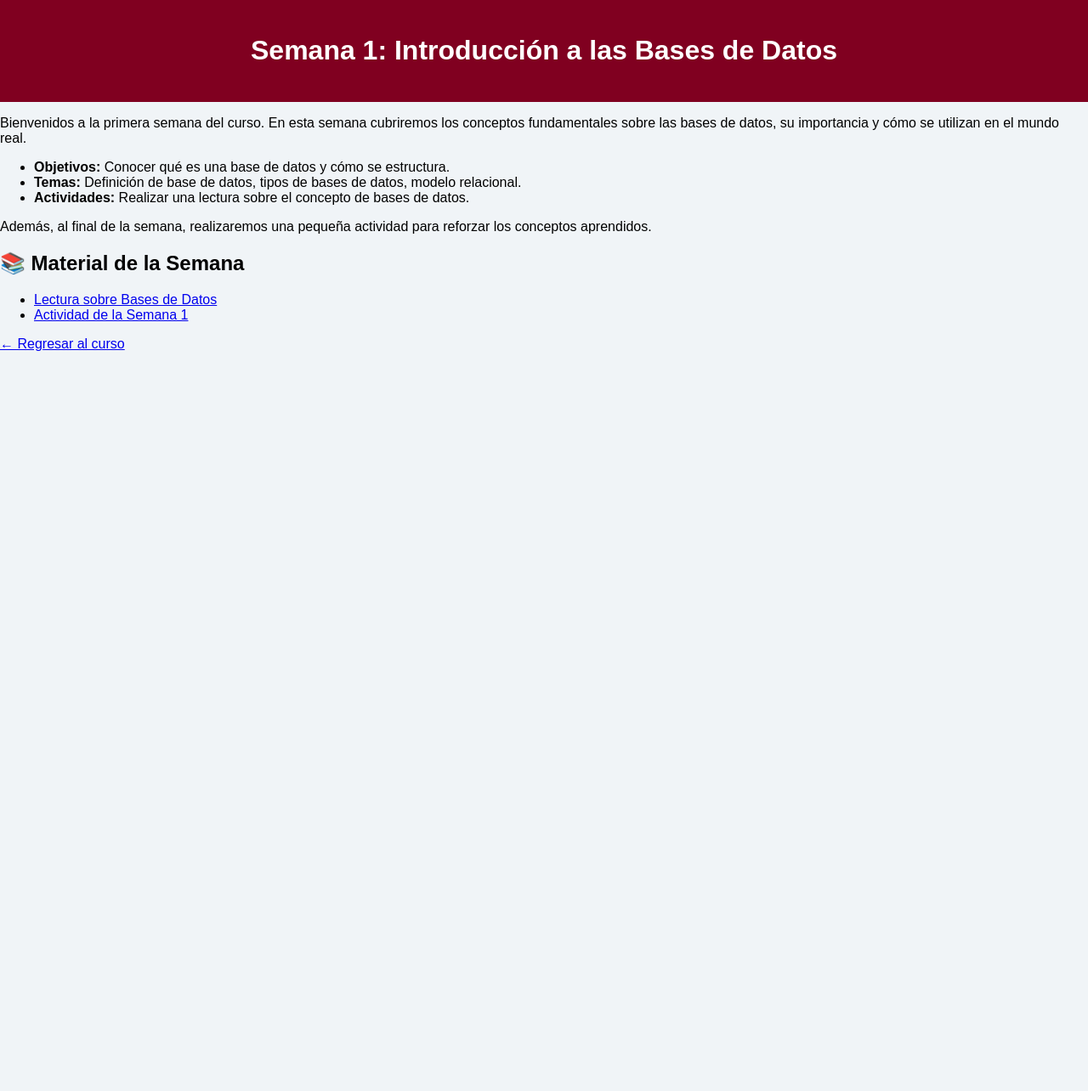
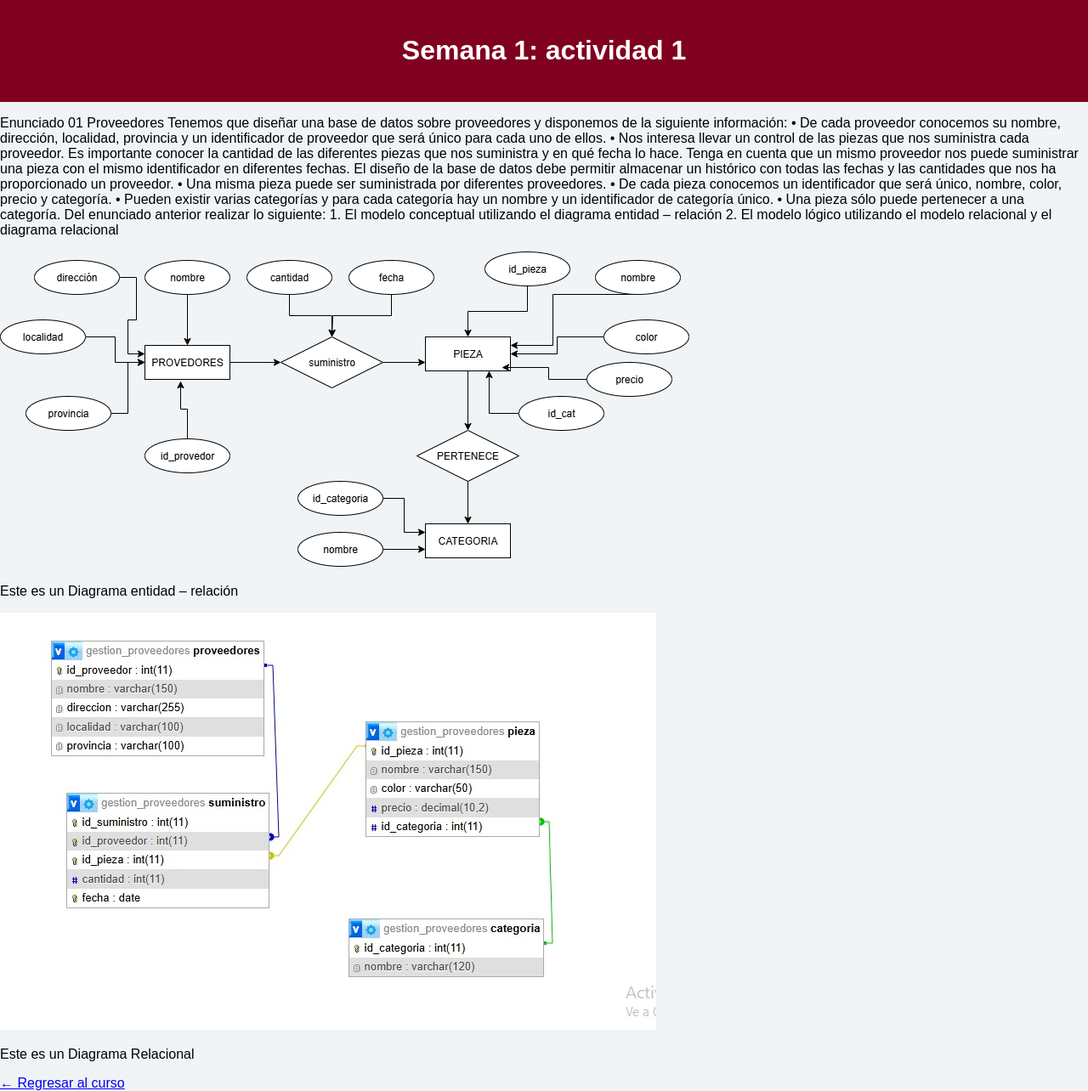
Before and after one commit to ErickBH/BASE-DE-DATOS, a PHP site: the page made by semana 1/index.html in a window 1280 px wide. Shown: the whole page at 85% size. Before the commit the page ends 413 px from the top, so only its background shows below. Run offline with PHP 8.4, Linux system fonts and the light colour scheme.

Commit message:
Actualizar archivos de semana 1 y 2 con cambios recientes

```diff
--- a/semana 1/index.html
+++ b/semana 1/index.html
@@ -8,33 +8,43 @@
 </head>
 <body>
   <header>
-    <h1>Semana 1: Introducción a las Bases de Datos</h1>
+    <h1>Semana 1: actividad 1 </h1>
   </header>
 
   <main class="tarjeta-semana">
     <p>
-      Bienvenidos a la primera semana del curso. En esta semana cubriremos los
-      conceptos fundamentales sobre las bases de datos, su importancia y cómo se utilizan
-      en el mundo real.
+      Enunciado 01
+      Proveedores
+      Tenemos que diseñar una base de datos sobre proveedores y disponemos de la siguiente
+      información:
+      • De cada proveedor conocemos su nombre, dirección, localidad, provincia y un identificador
+      de proveedor que será único para cada uno de ellos.
+      • Nos interesa llevar un control de las piezas que nos suministra cada proveedor. Es importante
+      conocer la cantidad de las diferentes piezas que nos suministra y en qué fecha lo hace. Tenga
+      en cuenta que un mismo proveedor nos puede suministrar una pieza con el mismo
+      identificador en diferentes fechas. El diseño de la base de datos debe permitir almacenar un
+      histórico con todas las fechas y las cantidades que nos ha proporcionado un proveedor.
+      • Una misma pieza puede ser suministrada por diferentes proveedores.
+      • De cada pieza conocemos un identificador que será único, nombre, color, precio y categoría.
+      • Pueden existir varias categorías y para cada categoría hay un nombre y un identificador de
+      categoría único.
+      • Una pieza sólo puede pertenecer a una categoría.
+      Del enunciado anterior realizar lo siguiente:
+      1. El modelo conceptual utilizando el diagrama entidad – relación
+      2. El modelo lógico utilizando el modelo relacional y el diagrama relacional
     </p>
 
-    <section class="detalles">
-      <ul>
-        <li><strong>Objetivos:</strong> Conocer qué es una base de datos y cómo se estructura.</li>
-        <li><strong>Temas:</strong> Definición de base de datos, tipos de bases de datos, modelo relacional.</li>
-        <li><strong>Actividades:</strong> Realizar una lectura sobre el concepto de bases de datos.</li>
-      </ul>
-    </section>
+    <!-- Contenedor para el Diagrama de Clases -->
+    <div class="image-container">
+      <img src="trabajo/diagrama.png" alt="Diagrama de clases">
+      <p>Este es un Diagrama entidad – relación   </p>
+    </div>
 
-    <p>Además, al final de la semana, realizaremos una pequeña actividad para reforzar los conceptos aprendidos.</p>
-
-    <section class="material">
-      <h2>📚 Material de la Semana</h2>
-      <ul>
-        <li><a href="https://linkalmaterial.com" target="_blank">Lectura sobre Bases de Datos</a></li>
-        <li><a href="https://linkaactividad.com" target="_blank">Actividad de la Semana 1</a></li>
-      </ul>
-    </section>
+    <!-- Contenedor para el Diagrama Relacional -->
+    <div class="image-container">
+      <img src="trabajo/d_relacional.jpeg" alt="Diagrama relacional">
+      <p>Este es un Diagrama Relacional</p>
+    </div>
 
     <div class="regresar">
       <a href="../index.html">← Regresar al curso</a>
```
Also changed, not shown: semana 1/estilo.css (+22 -0 lines), semana 2/index.html (+7 -1 lines), semana 1/trabajo/d_relacional.jpeg (added), semana 1/trabajo/diagrama.png (added), 1 other file.
